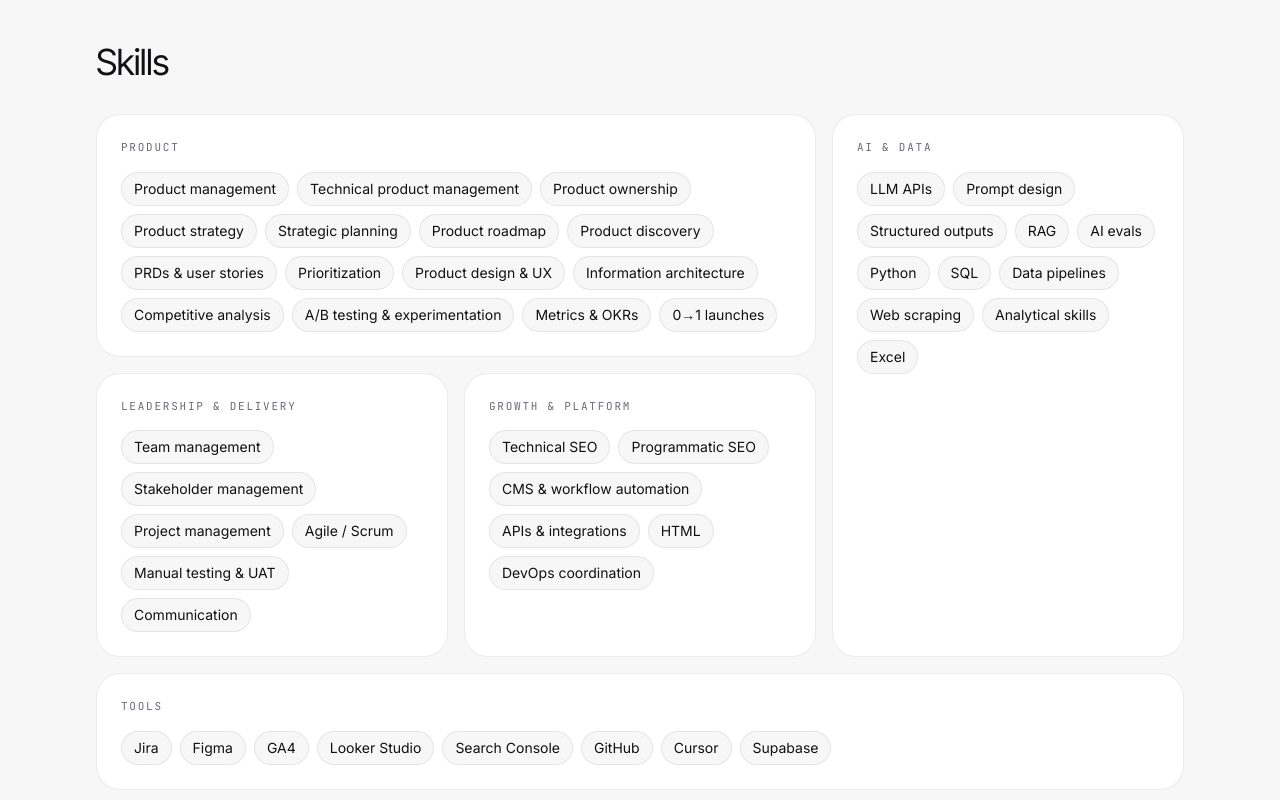
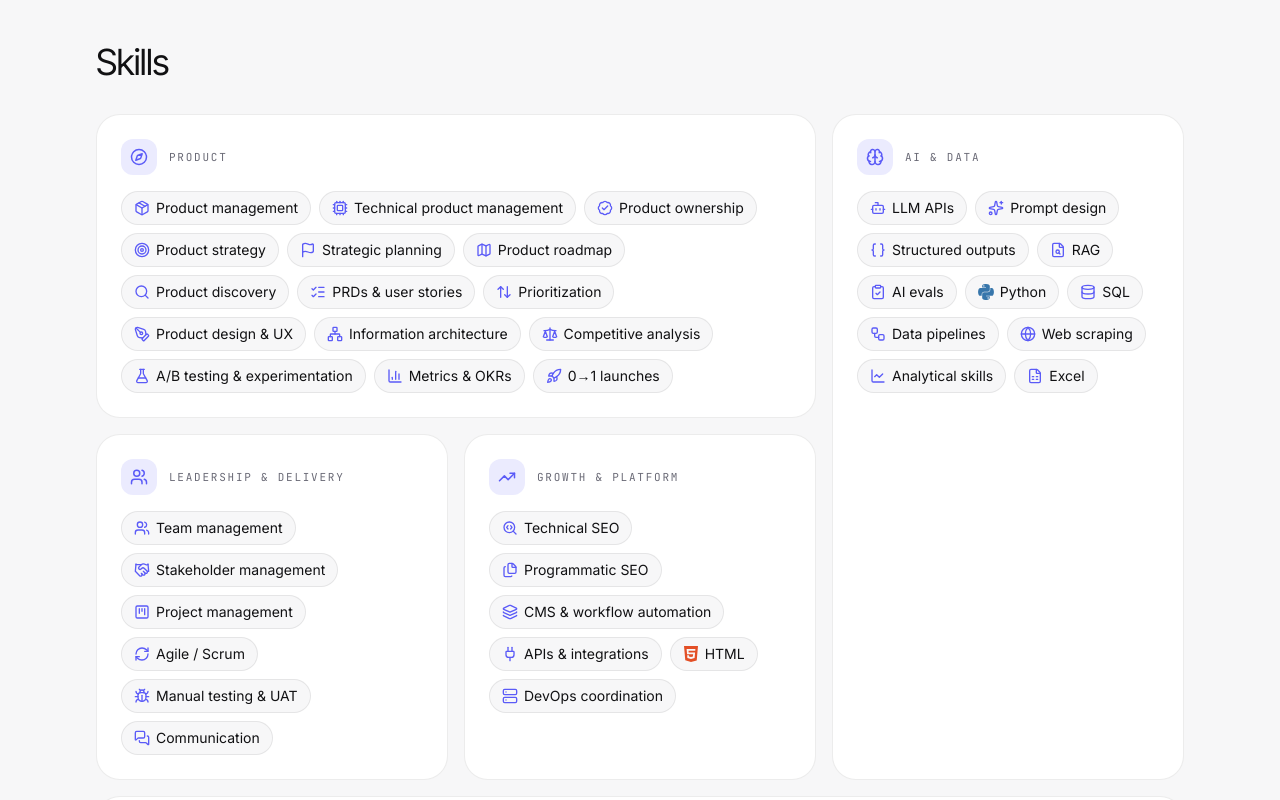
Before and after one commit to lariyaharsh88/pm-portfolio, a Next.js app: page /experience in a window 1280 px wide. Shown: the part 2640-3440 px from the top of the page. Built offline with nearby package versions, Linux system fonts and the light colour scheme; no server answers.

Commit message:
Skills: category icons, brand logos and per-skill icons
Co-Authored-By: Claude Opus 5.5 <noreply@anthropic.com>

```diff
--- a/package.json
+++ b/package.json
@@ -23,6 +23,7 @@
     "react": "19.3.0",
     "react-dom": "19.3.0",
     "remark-gfm": "^4.0.1",
+    "simple-icons": "^16.35.0",
     "tailwind-merge": "^3.7.0"
   },
   "devDependencies": {
--- /dev/null
+++ b/src/components/experience/skill-icons.tsx
@@ -0,0 +1,140 @@
+import {
+  ArrowUpDown,
+  BadgeCheck,
+  BarChart3,
+  Bug,
+  Cpu,
+  Files,
+  Flag,
+  FileSearch,
+  Globe,
+  Handshake,
+  LineChart,
+  Network,
+  Package,
+  PenTool,
+  Plug,
+  RefreshCw,
+  Scale,
+  SearchCode,
+  Server,
+  SquareKanban,
+  Bot,
+  Braces,
+  Brain,
+  ClipboardCheck,
+  Compass,
+  Database,
+  FileSpreadsheet,
+  FlaskConical,
+  Layers,
+  ListChecks,
+  Map,
+  MessagesSquare,
+  Rocket,
+  Search,
+  Sparkles,
+  Target,
+  TrendingUp,
+  Users,
+  Workflow,
+  Wrench,
+  type LucideIcon,
+} from "lucide-react"
+import {
+  siCursor,
+  siFigma,
+  siGithub,
+  siGoogleanalytics,
+  siGooglesearchconsole,
+  siHtml5,
+  siJira,
+  siLooker,
+  siPython,
+  siSupabase,
+  type SimpleIcon,
+} from "simple-icons"
+
+/** Icon shown in each skill-group header. */
+export const groupIcons: Record<string, LucideIcon> = {
+  Product: Compass,
+  "AI & Data": Brain,
+  "Leadership & Delivery": Users,
+  "Growth & Platform": TrendingUp,
+  Tools: Wrench,
+}
+
+/** Official brand marks (Simple Icons, CC0) for tools and languages. */
+const brandIcons: Record<string, SimpleIcon> = {
+  Python: siPython,
+  HTML: siHtml5,
+  Jira: siJira,
+  Figma: siFigma,
+  GA4: siGoogleanalytics,
+  "Looker Studio": siLooker,
+  "Search Console": siGooglesearchconsole,
+  GitHub: siGithub,
+  Cursor: siCursor,
+  Supabase: siSupabase,
+}
+
+/** Generic icons for skills without a brand. */
+const skillIcons: Record<string, LucideIcon> = {
+  "Product roadmap": Map,
+  "Product strategy": Target,
+  "Product discovery": Search,
+  "PRDs & user stories": ListChecks,
+  "A/B testing & experimentation": FlaskConical,
+  "Metrics & OKRs": BarChart3,
+  "0→1 launches": Rocket,
+  "LLM APIs": Bot,
+  "Prompt design": Sparkles,
+  "Structured outputs": Braces,
+  "AI evals": ClipboardCheck,
+  SQL: Database,
+  "Data pipelines": Workflow,
+  Excel: FileSpreadsheet,
+  Communication: MessagesSquare,
+  "CMS & workflow automation": Layers,
+  "Product management": Package,
+  "Technical product management": Cpu,
+  "Product ownership": BadgeCheck,
+  "Strategic planning": Flag,
+  Prioritization: ArrowUpDown,
+  "Product design & UX": PenTool,
+  "Information architecture": Network,
+  "Competitive analysis": Scale,
+  RAG: FileSearch,
+  "Web scraping": Globe,
+  "Analytical skills": LineChart,
+  "Team management": Users,
+  "Stakeholder management": Handshake,
+  "Project management": SquareKanban,
+  "Agile / Scrum": RefreshCw,
+  "Manual testing & UAT": Bug,
+  "Technical SEO": SearchCode,
+  "Programmatic SEO": Files,
+  "APIs & integrations": Plug,
+  "DevOps coordination": Server,
+}
+
+// Brand colors this dark disappear on a dark background, so they follow the text color instead.
+const nearBlack = new Set(["000000", "181717", "191919"])
+
+export function SkillIcon({ name }: { name: string }) {
+  const brand = brandIcons[name]
+  if (brand) {
+    return (
+      <svg
+        viewBox="0 0 24 24"
+        aria-hidden
+        className="size-4 shrink-0"
+        fill={nearBlack.has(brand.hex) ? "currentColor" : `#${brand.hex}`}
+      >
+        <path d={brand.path} />
+      </svg>
+    )
+  }
+  const Icon = skillIcons[name]
+  return Icon ? <Icon aria-hidden className="size-4 shrink-0 text-accent-ink" /> : null
+}
--- a/src/components/experience/skills-bento.tsx
+++ b/src/components/experience/skills-bento.tsx
@@ -9,6 +9,7 @@ import { useFinePointer } from "@/hooks/useFinePointer"
 import { useReducedMotionSafe } from "@/hooks/useReducedMotionSafe"
 import { cn } from "@/lib/cn"
 import { spring } from "@/lib/motion"
+import { groupIcons, SkillIcon } from "@/components/experience/skill-icons"
 
 const layouts = ["md:col-span-2", "md:row-span-2", "", "", "md:col-span-3"] as const
 
@@ -21,15 +22,14 @@ export function SkillsBento() {
           {skillGroups.map((group, index) => (
             <StaggerItem key={group.title} className={cn("h-full", layouts[index])}>
               <TiltCard>
-                <p className="font-mono text-[11px] tracking-[0.16em] text-muted uppercase">
-                  {group.title}
-                </p>
+                <GroupHeader title={group.title} />
                 <ul className="mt-4 flex flex-wrap gap-2">
                   {group.items.map((item) => (
                     <li
                       key={item}
-                      className="rounded-full border border-border bg-bg px-3 py-1.5 text-sm text-fg"
+                      className="inline-flex items-center gap-1.5 rounded-full border border-border bg-bg px-3 py-1.5 text-sm text-fg"
                     >
+                      <SkillIcon name={item} />
                       {item}
                     </li>
                   ))}
@@ -40,6 +40,20 @@ export function SkillsBento() {
         </Stagger>
       </Container>
     </section>
+  )
+}
+
+function GroupHeader({ title }: { title: string }) {
+  const Icon = groupIcons[title]
+  return (
+    <div className="flex items-center gap-3">
+      {Icon ? (
+        <span className="flex h-9 w-9 items-center justify-center rounded-xl bg-accent-soft text-accent-ink">
+          <Icon className="size-[18px]" aria-hidden />
+        </span>
+      ) : null}
+      <p className="font-mono text-[11px] tracking-[0.16em] text-muted uppercase">{title}</p>
+    </div>
   )
 }
 
```
Also changed, not shown: 1 other file (tests, documents, lock files or other folders).
